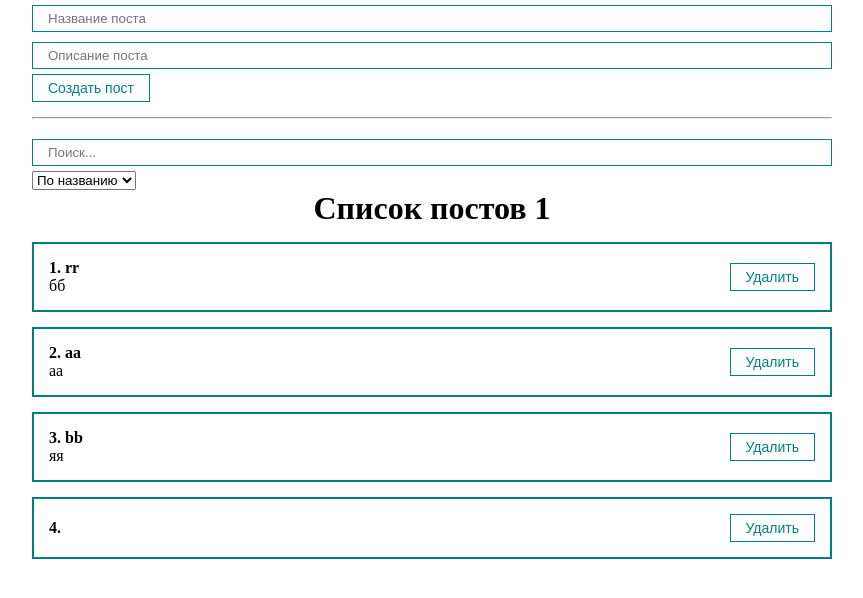
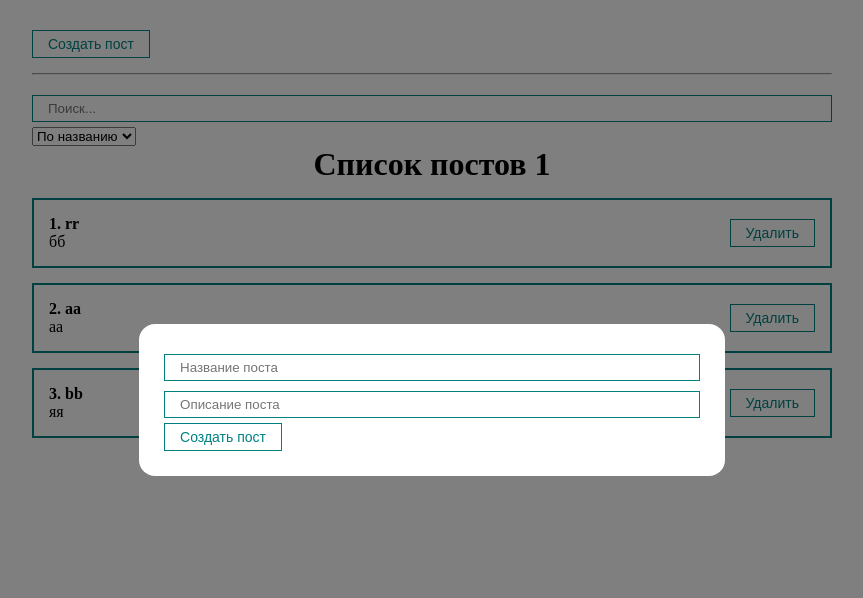
Before and after one commit to dennyaap/PostList-React, a React (Create React App) app: page / in a window 1280 px wide. Both pictures are taken after a click on the button "Создать пост". Shown: the top 598 px of the page, without its empty margins (208-1071 px from the left). Built offline with nearby package versions, Linux system fonts and the light colour scheme.

Commit message:
added modal create post

```diff
--- a/src/App.js
+++ b/src/App.js
@@ -5,6 +5,8 @@
 import PostForm from './components/PostForm';
 import PostList from "./components/PostList";
 import PostFilter from './components/PostFilter';
+import MyModal from './components/UI/MyModal/MyModal';
+import MyButton from './components/UI/button/MyButton';
 
 
 
@@ -16,6 +18,8 @@
   ]);
 
   const [filter, setFilter] = useState({sort: '', query: ''});
+
+  const [modal, setModal] = useState(false);
   // const [selectedSort, setSelectedSort] = useState('');
   // const [searchQuery, setSearchQuery] = useState('');
 
@@ -46,6 +50,7 @@
 
   const createPost = (newPost) =>{
     setPosts([...posts, newPost]);
+    setModal(false);
   }
   const removePost = (post) => {
     setPosts(posts.filter(item => item.id !== post.id));
@@ -58,7 +63,12 @@
   // }
   return (
     <div className="App">
-      <PostForm create={createPost}/>
+      <MyButton style={{marginTop: '30px'}}onClick={() => setModal(true)}>
+        Создать пост
+      </MyButton>
+      <MyModal visible={modal} setVisible={setModal}>
+        <PostForm create={createPost}/>
+      </MyModal>
       <hr style={{margin: '15px 0'}}/>
       <PostFilter filter={filter} setFilter={setFilter}/>
       {/* Условная отрисовка */}
--- /dev/null
+++ b/src/components/UI/MyModal/MyModal.jsx
@@ -0,0 +1,19 @@
+import React from 'react';
+import classes from './MyModal.module.css';
+
+const MyModal = ({children, visible, setVisible}) => {
+    const rootClasses = [classes.myModal];
+    if(visible){
+        rootClasses.push(classes.active);
+    }
+
+    return (
+        <div className={rootClasses.join(' ')} onClick={() => setVisible(false)}>
+            <div className={classes.myModalContent} onClick={(e) => e.stopPropagation()}>
+                {children}
+            </div>
+        </div>
+    );
+}
+
+export default MyModal;
--- /dev/null
+++ b/src/components/UI/MyModal/MyModal.module.css
@@ -0,0 +1,22 @@
+.myModal{
+    position: fixed;
+    top: 0;
+    bottom: 0;
+    right: 0;
+    left: 0;
+    display: none;
+    background: rgba(0, 0, 0, 0.5);
+}
+
+.myModal.active{
+    display: flex;
+    justify-content: center;
+    align-items: center;
+}
+
+.myModalContent{
+    padding: 25px;
+    background: #fff;
+    border-radius: 16px;
+    min-width: 250px;
+}
```
